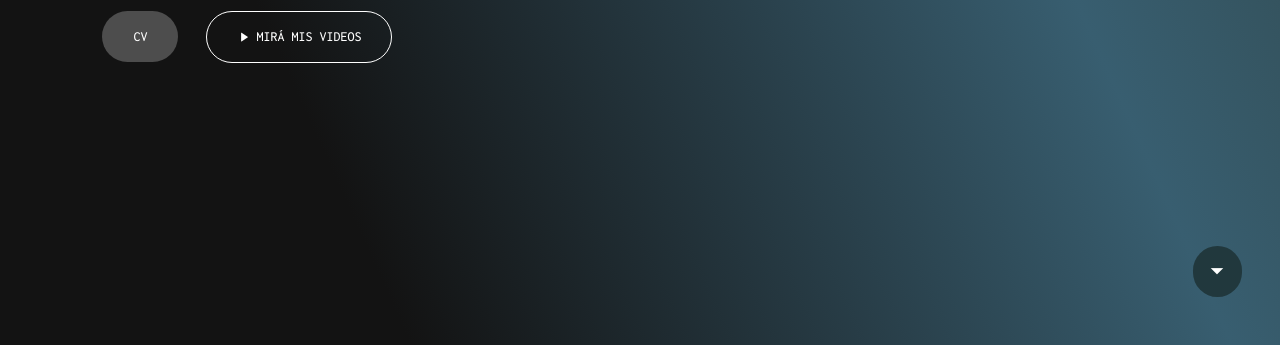
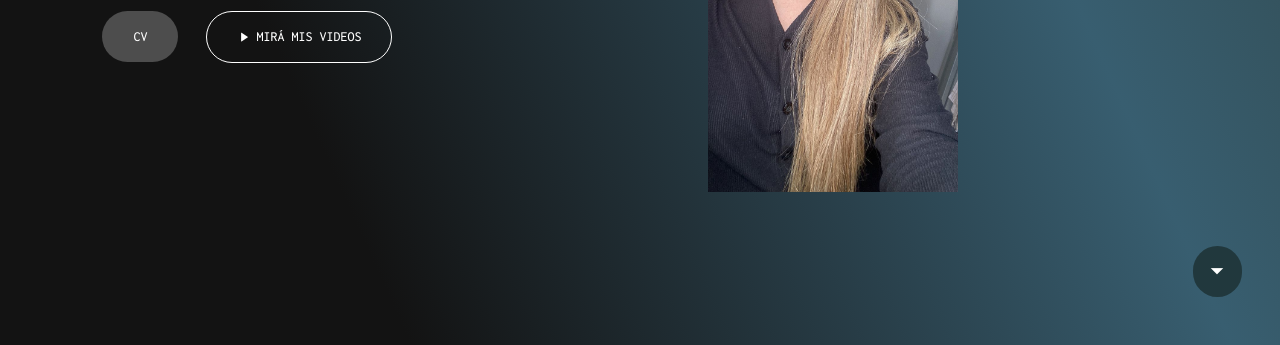
Before and after one commit to RomiT664/proyecto-final-maquetacion-web, a plain HTML site: page index.html in a window 1280 px wide. Shown: the part 455-800 px from the top of the page. Drawn offline with nearby package versions, Linux system fonts and the light colour scheme.

Commit message:
- modificacion FotoRo.jpg - añadido FotoRoOk.jpeg

```diff
--- a/index.html
+++ b/index.html
@@ -54,7 +54,7 @@
 </div>
 
 <div class="hero-img">
-<img src="assets/FotoRo.jpg" alt="Romi foto">
+<img src="assets/FotoRoOk.jpeg" alt="Romi foto">
 </div>
 
 
```
